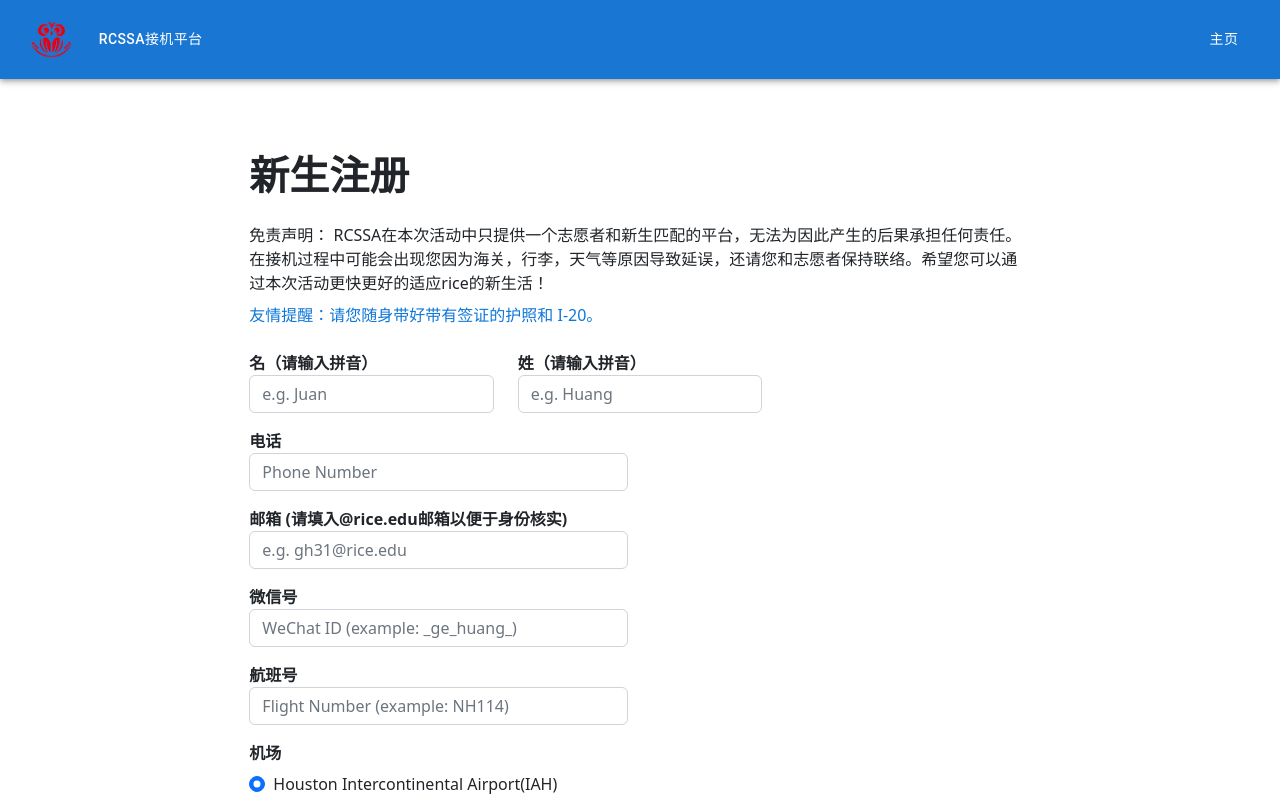
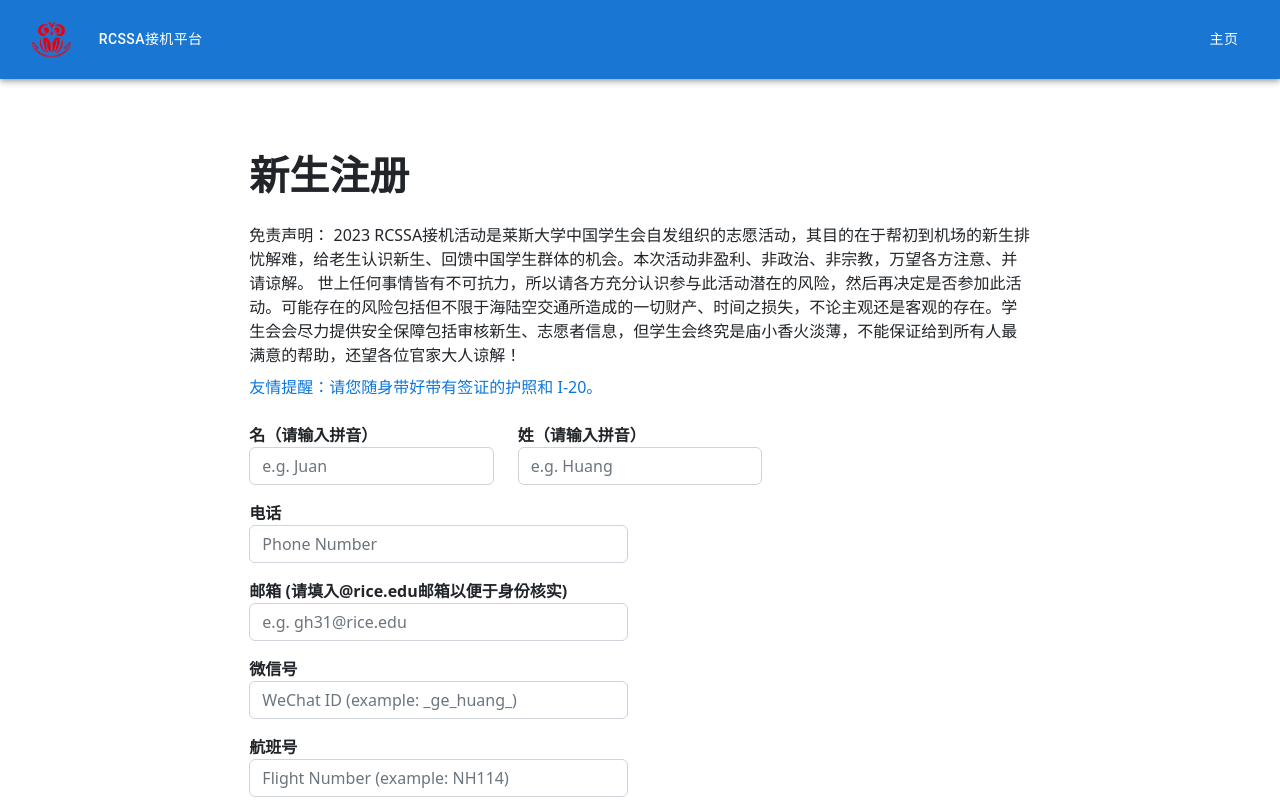
Before and after one commit to RCSSA/Freshmen-Airport-Pickup-Frontend, a React (Create React App) app in the folder airport-pickup/: page /studentregister in a window 1280 px wide. Shown: the top 800 px of the page. Built offline with nearby package versions, Linux system fonts and the light colour scheme.

Commit message:
update conscent

```diff
--- a/airport-pickup/src/pages/students/newStudentPage.js
+++ b/airport-pickup/src/pages/students/newStudentPage.js
@@ -115,8 +115,9 @@ export default function NewStudentPage(props) {
       <div className="col-12 col-md-8">
         <h1 className="fw-bold my-4">新生注册</h1>
         <div className="my-2">
-          免责声明：
-          RCSSA在本次活动中只提供一个志愿者和新生匹配的平台，无法为因此产生的后果承担任何责任。在接机过程中可能会出现您因为海关，行李，天气等原因导致延误，还请您和志愿者保持联络。希望您可以通过本次活动更快更好的适应rice的新生活！
+          免责声明： 2023
+          RCSSA接机活动是莱斯大学中国学生会自发组织的志愿活动，其目的在于帮初到机场的新生排忧解难，给老生认识新生、回馈中国学生群体的机会。本次活动非盈利、非政治、非宗教，万望各方注意、并请谅解。
+          世上任何事情皆有不可抗力，所以请各方充分认识参与此活动潜在的风险，然后再决定是否参加此活动。可能存在的风险包括但不限于海陆空交通所造成的一切财产、时间之损失，不论主观还是客观的存在。学生会会尽力提供安全保障包括审核新生、志愿者信息，但学生会终究是庙小香火淡薄，不能保证给到所有人最满意的帮助，还望各位官家大人谅解！
         </div>
         <div className="my-2 color-light-blue">
           友情提醒：请您随身带好带有签证的护照和 I-20。
```
